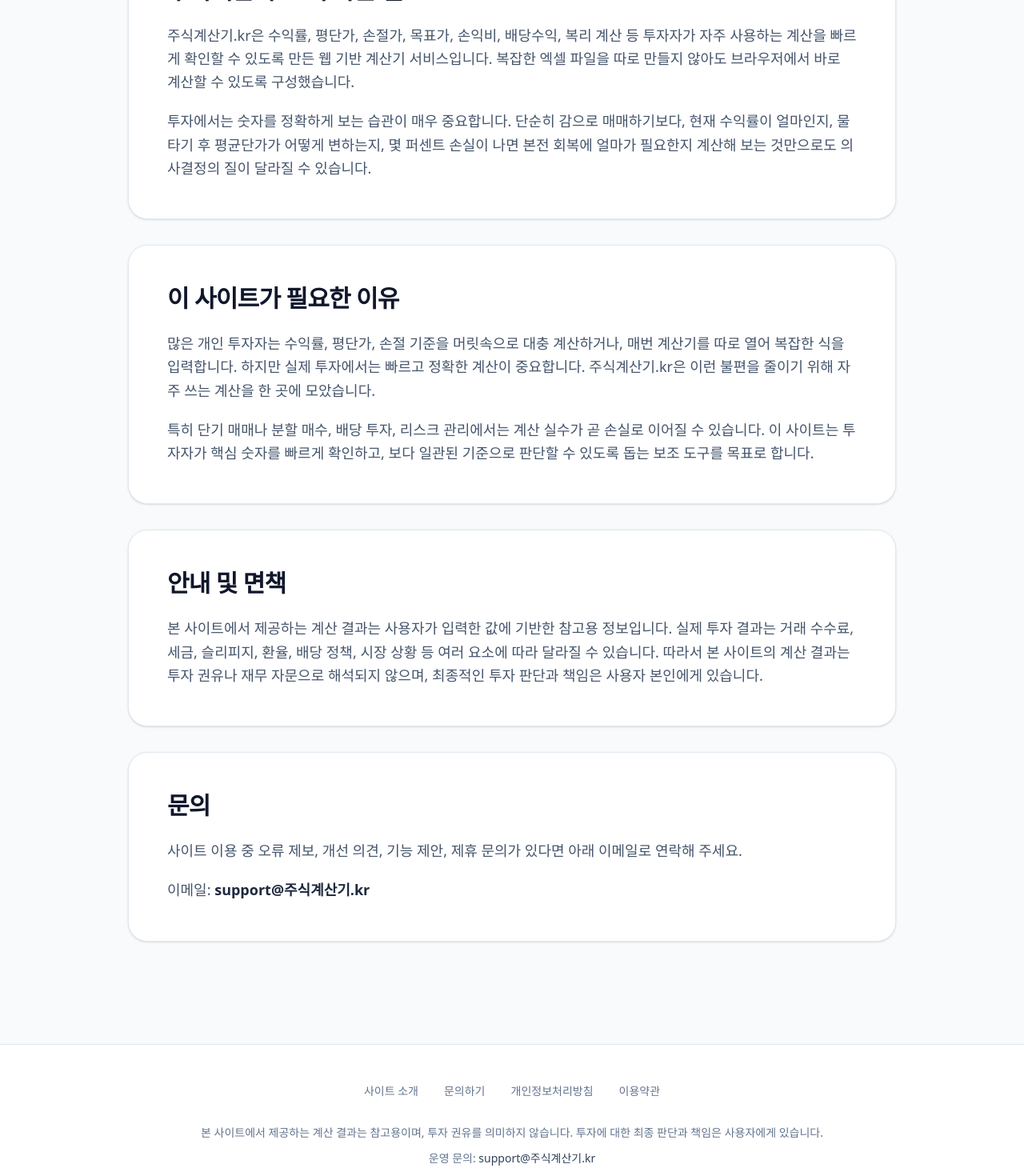
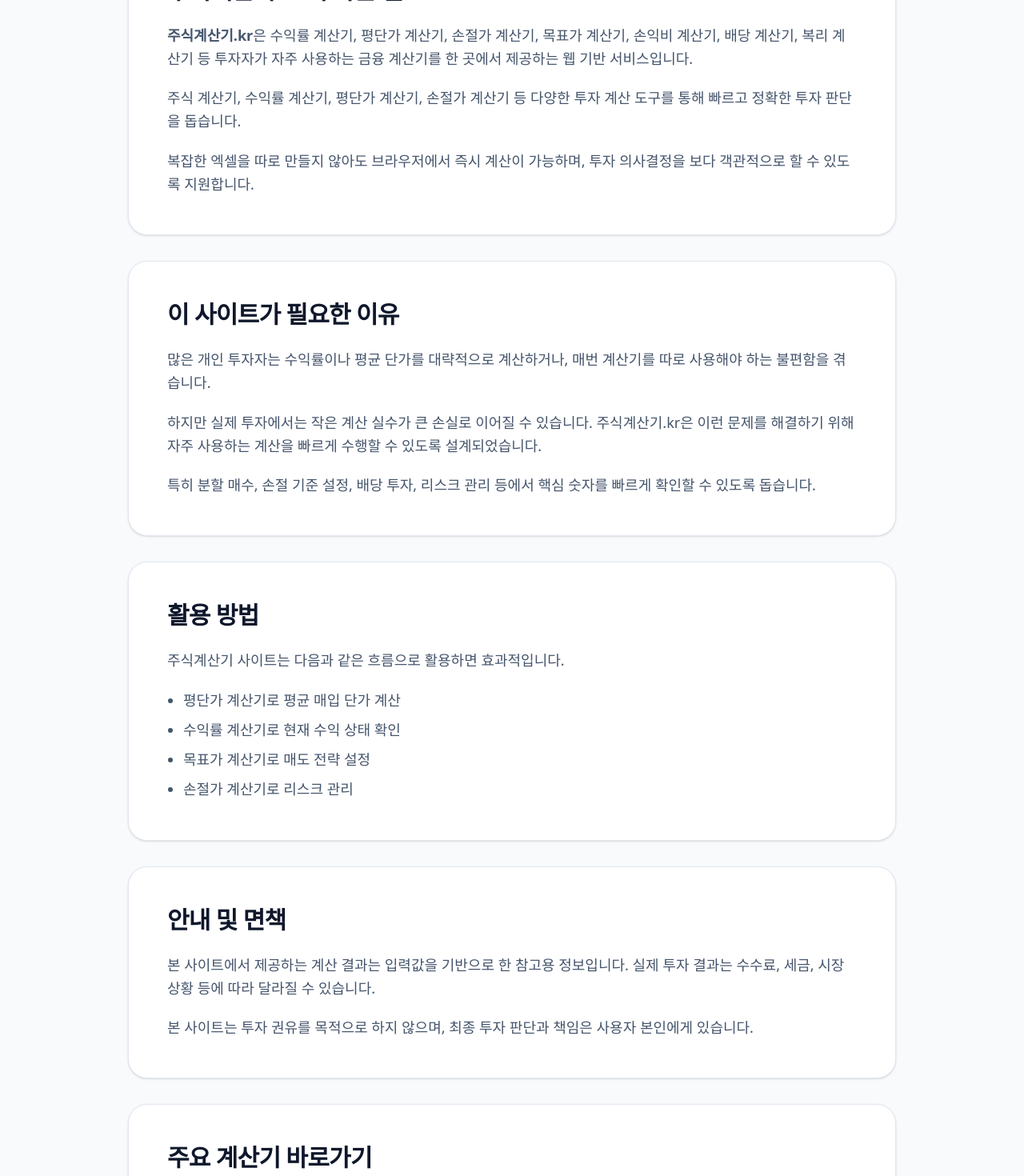
Before and after one commit to YG-coder/stock-calculator, a Next.js app: page /about in a window 1280 px wide. Shown: the part 600-2070 px from the top of the page at 80% size. Built offline with nearby package versions, Linux system fonts and the light colour scheme.

Commit message:
feat: About 페이지 SEO 콘텐츠 및 내부 링크 보강

```diff
--- a/src/app/about/page.tsx
+++ b/src/app/about/page.tsx
@@ -1,11 +1,15 @@
-// src/app/about/page.tsx
+/**
+ * src/app/about/page.tsx
+ * 역할: 사이트 소개 (애드센스 승인용 SEO 강화 버전)
+ */
+
 import { buildMetadata } from "@/lib/metadata";
 import { PageHeader, SectionCard, Article } from "@/components/ui/Shared";
 
 export const metadata = buildMetadata({
   title: "사이트 소개",
   description:
-      "주식계산기.kr은 투자에 필요한 핵심 계산을 빠르게 확인할 수 있도록 돕는 무료 계산기 사이트입니다.",
+      "주식계산기.kr은 수익률, 평단가, 손절가, 목표가 등을 빠르게 계산할 수 있는 무료 주식 계산기 사이트입니다.",
   path: "/about",
 });
 
@@ -15,62 +19,101 @@ export default function AboutPage() {
         <PageHeader
             badge="사이트 안내"
             title="주식계산기.kr 소개"
-            description="투자 판단에 필요한 기초 계산을 쉽고 빠르게 확인할 수 있도록 만든 무료 주식 계산기 서비스입니다."
+            description="투자 판단에 필요한 핵심 계산을 쉽고 빠르게 확인할 수 있도록 만든 무료 주식 계산기 서비스입니다."
         />
 
         <div className="mx-auto max-w-5xl px-6 py-12 md:px-8">
           <div className="space-y-8">
+
+            {/* 1. 사이트 설명 */}
             <SectionCard>
               <Article title="주식계산기.kr이 하는 일">
                 <p className="mt-2">
-                  주식계산기.kr은 수익률, 평단가, 손절가, 목표가, 손익비, 배당수익,
-                  복리 계산 등 투자자가 자주 사용하는 계산을 빠르게 확인할 수 있도록
-                  만든 웹 기반 계산기 서비스입니다. 복잡한 엑셀 파일을 따로 만들지
-                  않아도 브라우저에서 바로 계산할 수 있도록 구성했습니다.
+                  <strong>주식계산기.kr</strong>은 수익률 계산기, 평단가 계산기,
+                  손절가 계산기, 목표가 계산기, 손익비 계산기, 배당 계산기,
+                  복리 계산기 등 투자자가 자주 사용하는 금융 계산기를
+                  한 곳에서 제공하는 웹 기반 서비스입니다.
                 </p>
+
+                {/* 🔥 SEO 키워드 강화 */}
                 <p className="mt-3">
-                  투자에서는 숫자를 정확하게 보는 습관이 매우 중요합니다. 단순히
-                  감으로 매매하기보다, 현재 수익률이 얼마인지, 물타기 후 평균단가가
-                  어떻게 변하는지, 몇 퍼센트 손실이 나면 본전 회복에 얼마가 필요한지
-                  계산해 보는 것만으로도 의사결정의 질이 달라질 수 있습니다.
+                  주식 계산기, 수익률 계산기, 평단가 계산기, 손절가 계산기 등
+                  다양한 투자 계산 도구를 통해 빠르고 정확한 투자 판단을 돕습니다.
+                </p>
+
+                <p className="mt-3">
+                  복잡한 엑셀을 따로 만들지 않아도 브라우저에서 즉시 계산이 가능하며,
+                  투자 의사결정을 보다 객관적으로 할 수 있도록 지원합니다.
                 </p>
               </Article>
             </SectionCard>
 
+            {/* 2. 필요성 */}
             <SectionCard>
               <Article title="이 사이트가 필요한 이유">
                 <p className="mt-2">
-                  많은 개인 투자자는 수익률, 평단가, 손절 기준을 머릿속으로 대충
-                  계산하거나, 매번 계산기를 따로 열어 복잡한 식을 입력합니다. 하지만
-                  실제 투자에서는 빠르고 정확한 계산이 중요합니다. 주식계산기.kr은
-                  이런 불편을 줄이기 위해 자주 쓰는 계산을 한 곳에 모았습니다.
+                  많은 개인 투자자는 수익률이나 평균 단가를 대략적으로 계산하거나,
+                  매번 계산기를 따로 사용해야 하는 불편함을 겪습니다.
                 </p>
                 <p className="mt-3">
-                  특히 단기 매매나 분할 매수, 배당 투자, 리스크 관리에서는 계산
-                  실수가 곧 손실로 이어질 수 있습니다. 이 사이트는 투자자가 핵심 숫자를
-                  빠르게 확인하고, 보다 일관된 기준으로 판단할 수 있도록 돕는 보조
-                  도구를 목표로 합니다.
+                  하지만 실제 투자에서는 작은 계산 실수가 큰 손실로 이어질 수 있습니다.
+                  주식계산기.kr은 이런 문제를 해결하기 위해 자주 사용하는 계산을
+                  빠르게 수행할 수 있도록 설계되었습니다.
+                </p>
+                <p className="mt-3">
+                  특히 분할 매수, 손절 기준 설정, 배당 투자, 리스크 관리 등에서
+                  핵심 숫자를 빠르게 확인할 수 있도록 돕습니다.
                 </p>
               </Article>
             </SectionCard>
 
+            {/* 3. 활용 방법 (체류시간 증가용) */}
+            <SectionCard>
+              <Article title="활용 방법">
+                <p className="mt-2">
+                  주식계산기 사이트는 다음과 같은 흐름으로 활용하면 효과적입니다.
+                </p>
+                <ul className="list-disc pl-5 mt-3 space-y-2">
+                  <li>평단가 계산기로 평균 매입 단가 계산</li>
+                  <li>수익률 계산기로 현재 수익 상태 확인</li>
+                  <li>목표가 계산기로 매도 전략 설정</li>
+                  <li>손절가 계산기로 리스크 관리</li>
+                </ul>
+              </Article>
+            </SectionCard>
+
+            {/* 4. 면책 */}
             <SectionCard>
               <Article title="안내 및 면책">
                 <p className="mt-2">
-                  본 사이트에서 제공하는 계산 결과는 사용자가 입력한 값에 기반한
-                  참고용 정보입니다. 실제 투자 결과는 거래 수수료, 세금, 슬리피지,
-                  환율, 배당 정책, 시장 상황 등 여러 요소에 따라 달라질 수 있습니다.
-                  따라서 본 사이트의 계산 결과는 투자 권유나 재무 자문으로 해석되지
-                  않으며, 최종적인 투자 판단과 책임은 사용자 본인에게 있습니다.
+                  본 사이트에서 제공하는 계산 결과는 입력값을 기반으로 한 참고용
+                  정보입니다. 실제 투자 결과는 수수료, 세금, 시장 상황 등에 따라
+                  달라질 수 있습니다.
+                </p>
+                <p className="mt-3">
+                  본 사이트는 투자 권유를 목적으로 하지 않으며, 최종 투자 판단과
+                  책임은 사용자 본인에게 있습니다.
                 </p>
               </Article>
             </SectionCard>
 
+            {/* 5. 내부 링크 (🔥 핵심) */}
+            <SectionCard>
+              <Article title="주요 계산기 바로가기">
+                <ul className="space-y-2 text-sm mt-3">
+                  <li><a href="/profit-calculator" className="hover:underline">주식 수익률 계산기</a></li>
+                  <li><a href="/average-price-calculator" className="hover:underline">평단가 계산기</a></li>
+                  <li><a href="/target-price-calculator" className="hover:underline">목표가 계산기</a></li>
+                  <li><a href="/dividend-calculator" className="hover:underline">배당 수익 계산기</a></li>
+                </ul>
+              </Article>
+            </SectionCard>
+
+            {/* 6. 문의 */}
             <SectionCard>
               <Article title="문의">
                 <p className="mt-2">
-                  사이트 이용 중 오류 제보, 개선 의견, 기능 제안, 제휴 문의가 있다면
-                  아래 이메일로 연락해 주세요.
+                  오류 제보, 기능 요청, 제휴 문의는 아래 이메일로 연락해 주세요.
                 </p>
                 <p className="mt-4">
                   이메일:{" "}
@@ -83,6 +126,7 @@ export default function AboutPage() {
                 </p>
               </Article>
             </SectionCard>
+
           </div>
         </div>
       </main>
```
